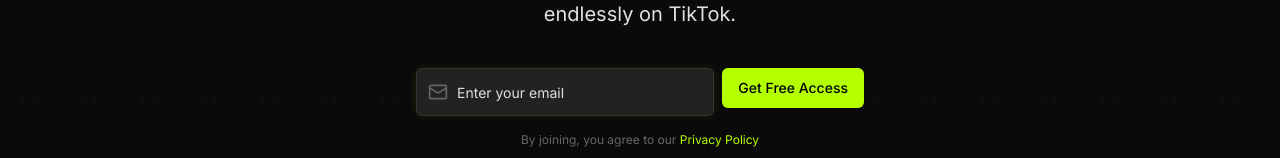
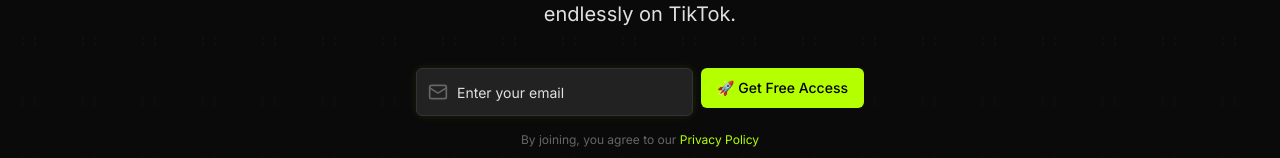
Before and after one commit to ssanchh/creatorscout, a Next.js app: page / in a window 1280 px wide. Shown: the part 390-548 px from the top of the page. Built offline with nearby package versions, Linux system fonts and the light colour scheme; no server answers.

Commit message:
feat: add rocket emoji to CTA buttons

```diff
--- a/landing-page.tsx
+++ b/landing-page.tsx
@@ -271,7 +271,7 @@ export default function LandingPage() {
                       <span className="animate-spin">↻</span> Processing...
                     </span>
                   ) : (
-                    'Get Free Access'
+                    '🚀 Get Free Access'
                   )}
                 </Button>
               </div>
@@ -854,7 +854,7 @@ export default function LandingPage() {
                         <span className="animate-spin">↻</span> Joining...
                       </span>
                     ) : (
-                      'Join Waitlist'
+                      '🚀 Get Free Access'
                     )}
                   </Button>
                 </div>
```
